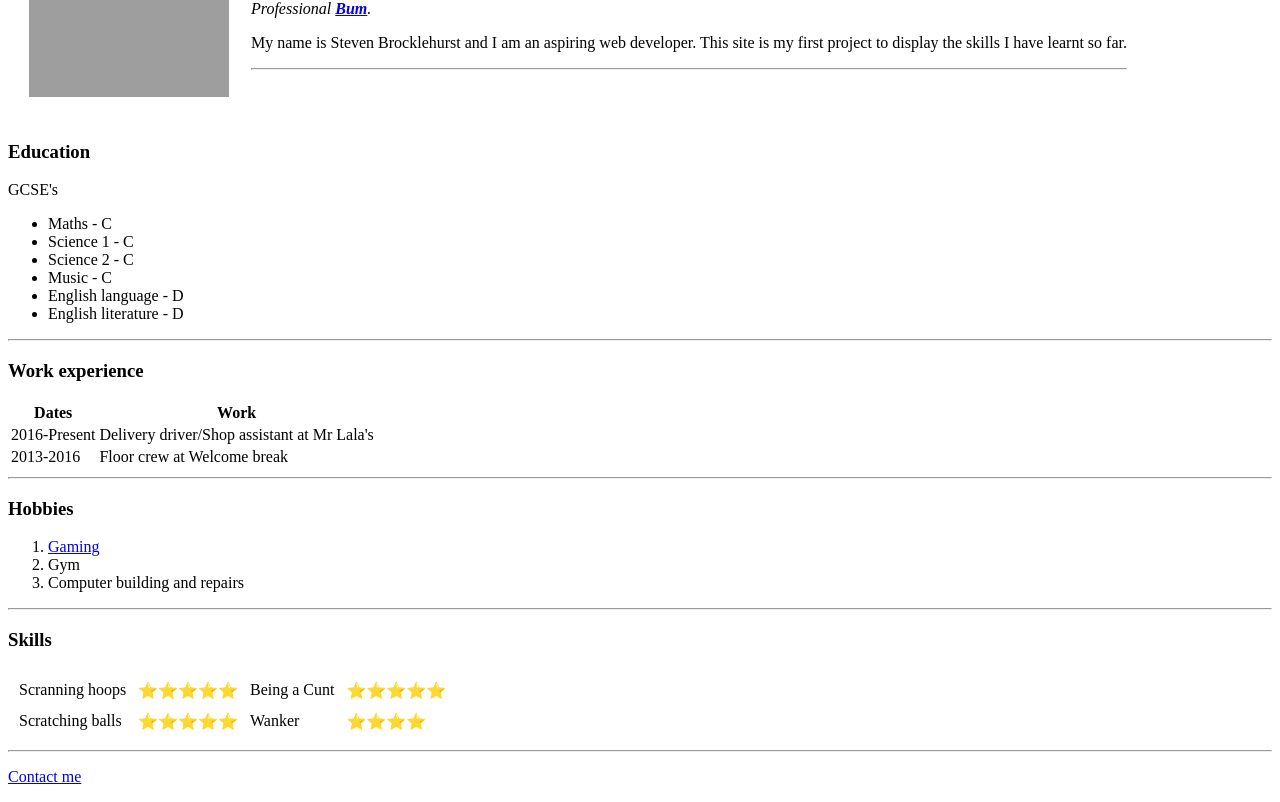
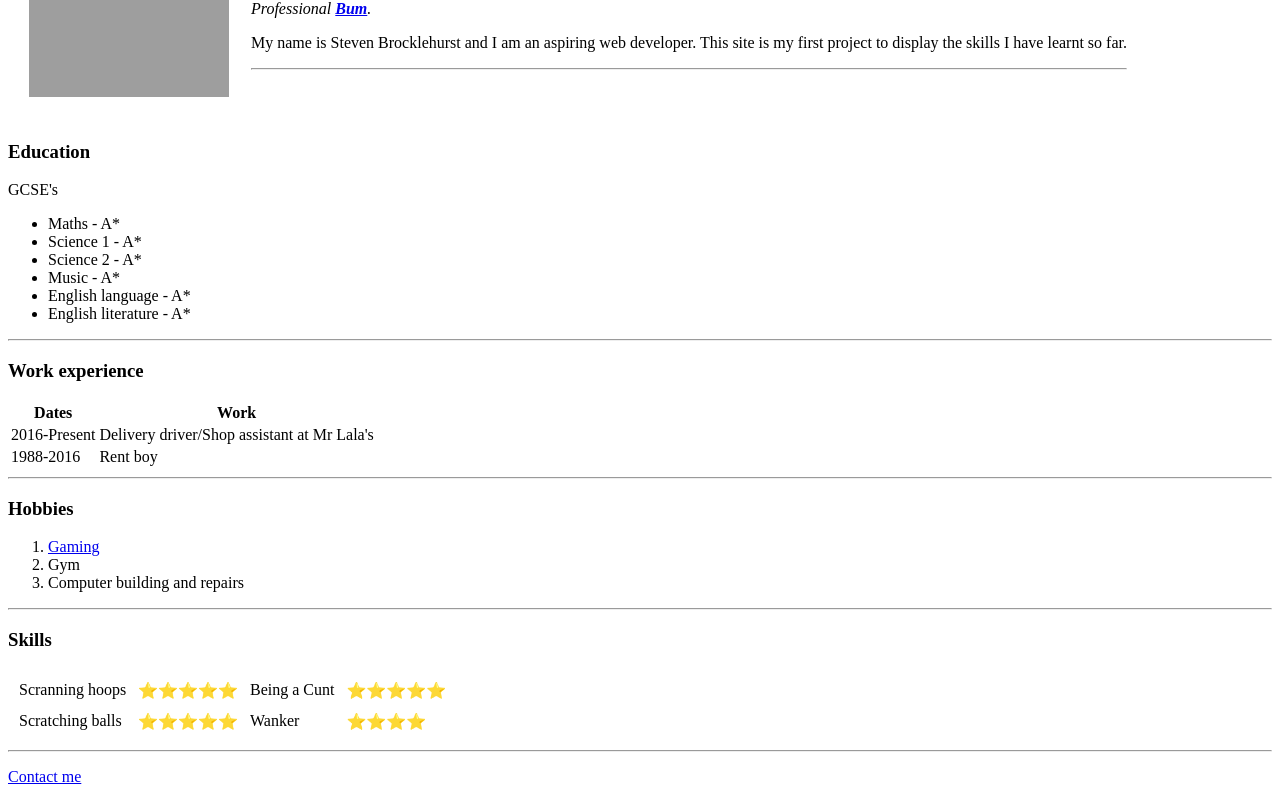
Before and after one commit to Brock4282/CV, a plain HTML site: page Index.html in a window 1280 px wide. Shown: the part 132-934 px from the top of the page. Drawn offline with Linux system fonts and the light colour scheme; grey boxes are pictures that could not be loaded.

Commit message:
Ammended index page

```diff
--- a/Index.html
+++ b/Index.html
@@ -20,12 +20,12 @@
   <h3>Education</h3>
   <p>GCSE's</p>
   <ul>
-    <li>Maths - C</li>
-    <li>Science 1 - C</li>
-    <li>Science 2 - C</li>
-    <li>Music - C</li>
-    <li>English language - D</li>
-    <li>English literature - D</li>
+    <li>Maths - A*</li>
+    <li>Science 1 - A*</li>
+    <li>Science 2 - A*</li>
+    <li>Music - A*</li>
+    <li>English language - A*</li>
+    <li>English literature - A*</li>
   </ul>
   <hr>
   <h3>Work experience</h3>
@@ -42,8 +42,8 @@
         <td>Delivery driver/Shop assistant at Mr Lala's</td>
       </tr>
       <tr>
-        <td>2013-2016</td>
-        <td>Floor crew at Welcome break</td>
+        <td>1988-2016</td>
+        <td>Rent boy</td>
       </tr>
     </tbody>
   </table>
```
